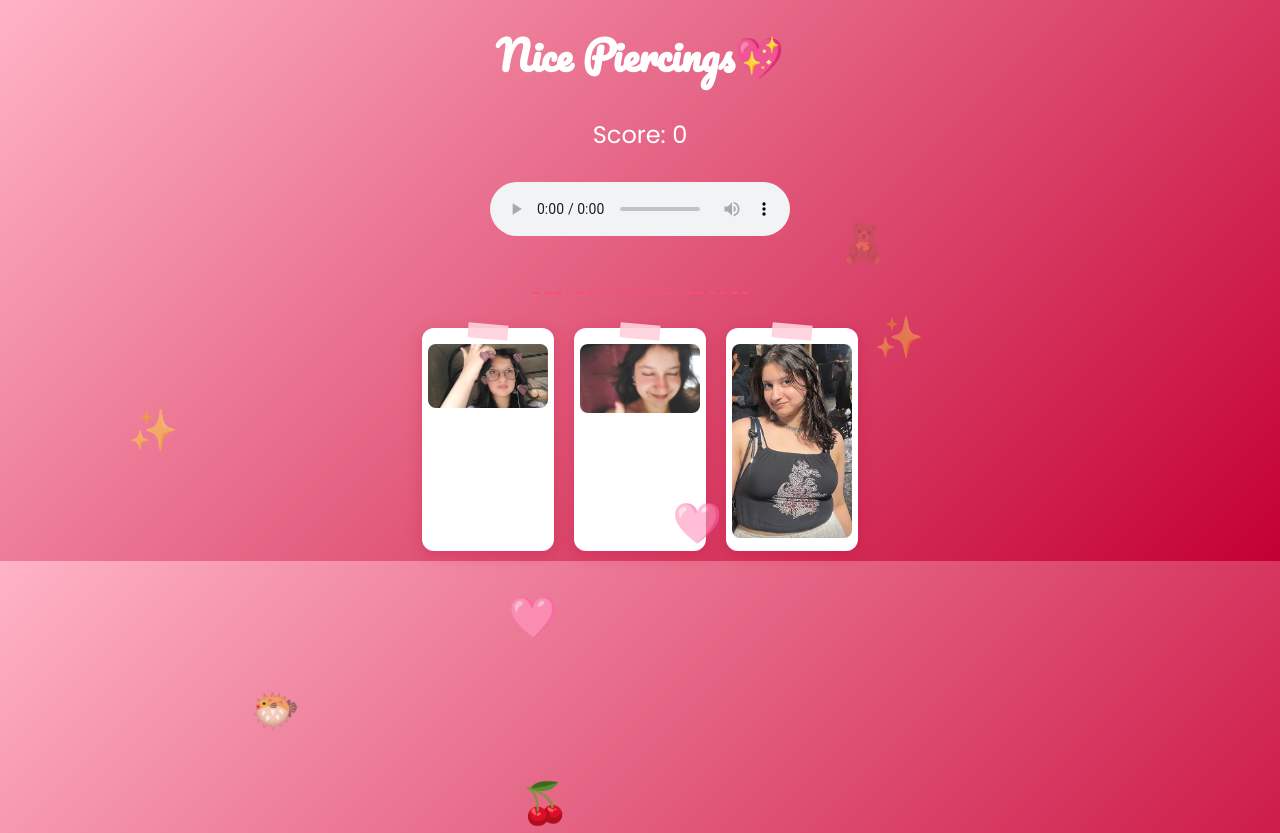
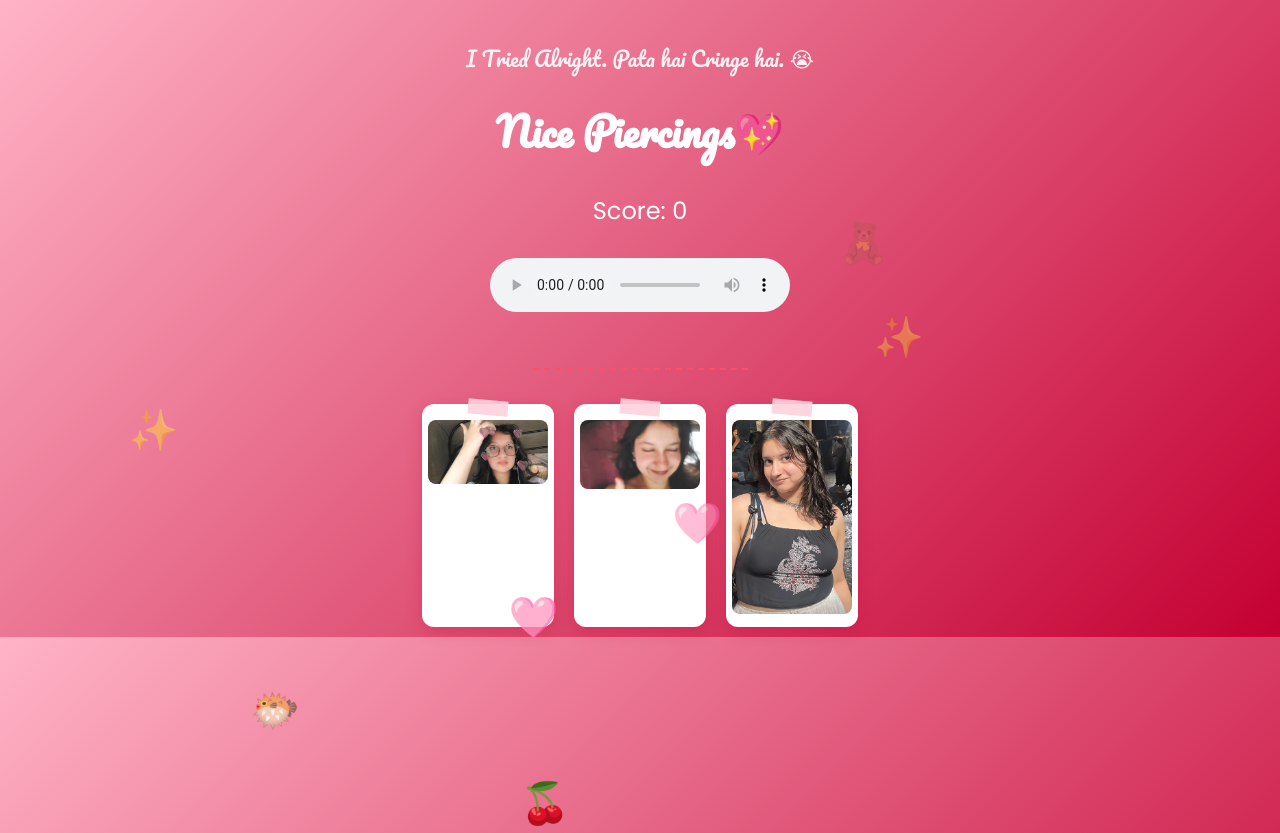
Before and after one commit to amosgaikwad1/puran-poli, a plain HTML site: page index.html in a window 1280 px wide. Drawn offline with Linux system fonts and the light colour scheme.

Commit message:
Update index.html

```diff
--- a/index.html
+++ b/index.html
@@ -12,6 +12,17 @@ body {
     font-family: 'Poppins', sans-serif;
     overflow-x: hidden;
 }
+
+.finalMessage {
+    text-align: center;
+    color: white;
+    font-size: 1.3rem;
+    margin: 40px 0 20px 0;
+    font-family: 'Pacifico', cursive;
+    opacity: 0.9;
+}
+
+
 h1 {
     text-align: center;
     margin-top: 20px;
@@ -87,6 +98,12 @@ audio { margin-top: 10px; }
 @keyframes bounce { 0%,100% { transform: scaleY(0.2); } 50% { transform: scaleY(1); } }
 </style>
 </head>
+    <div class="finalMessage">
+        I Tried Alright.
+        Pata hai Cringe hai.
+        😭
+</div>
+
 <body>
 
 <h1>Nice Piercings💖</h1>
```
